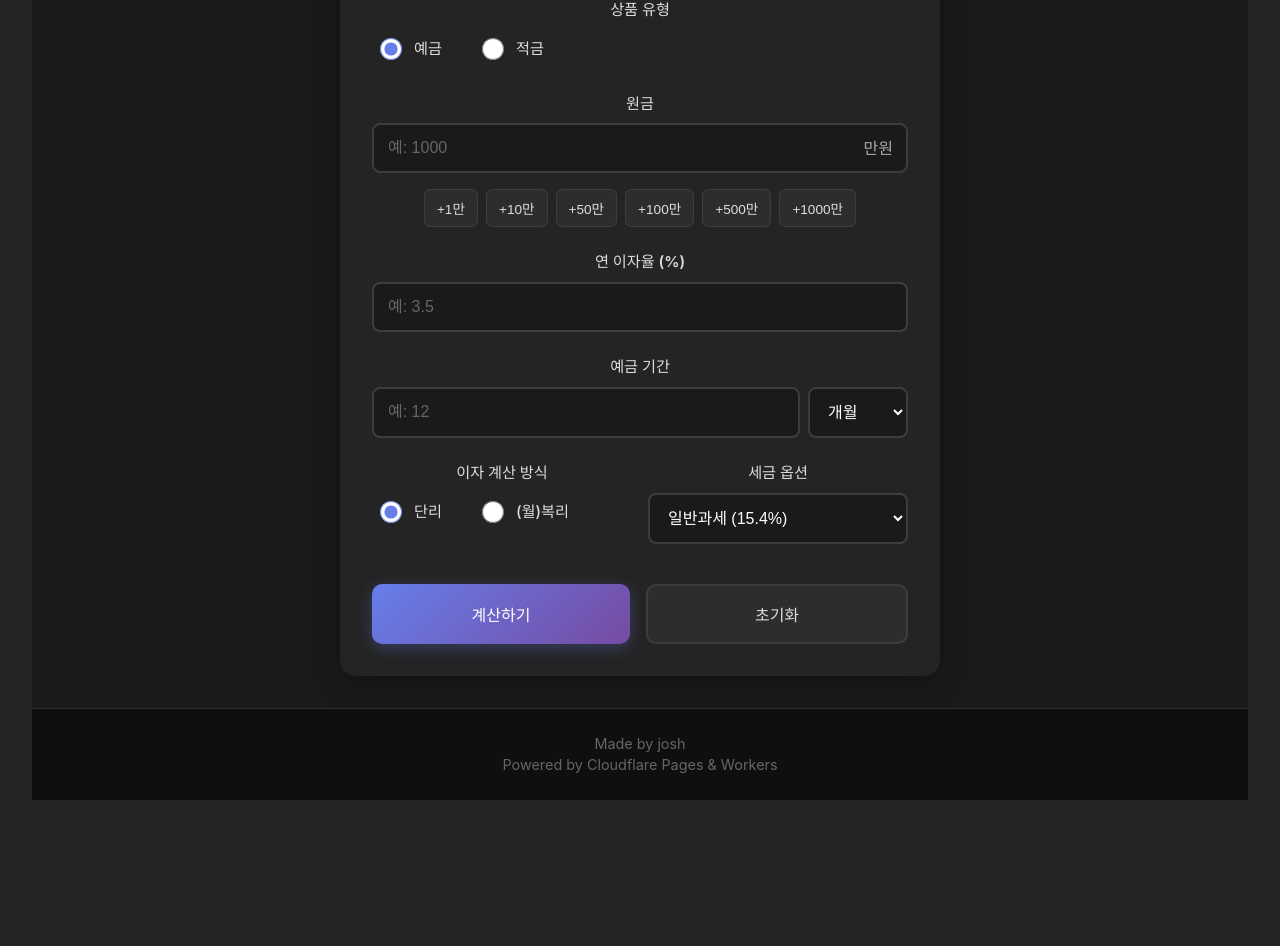
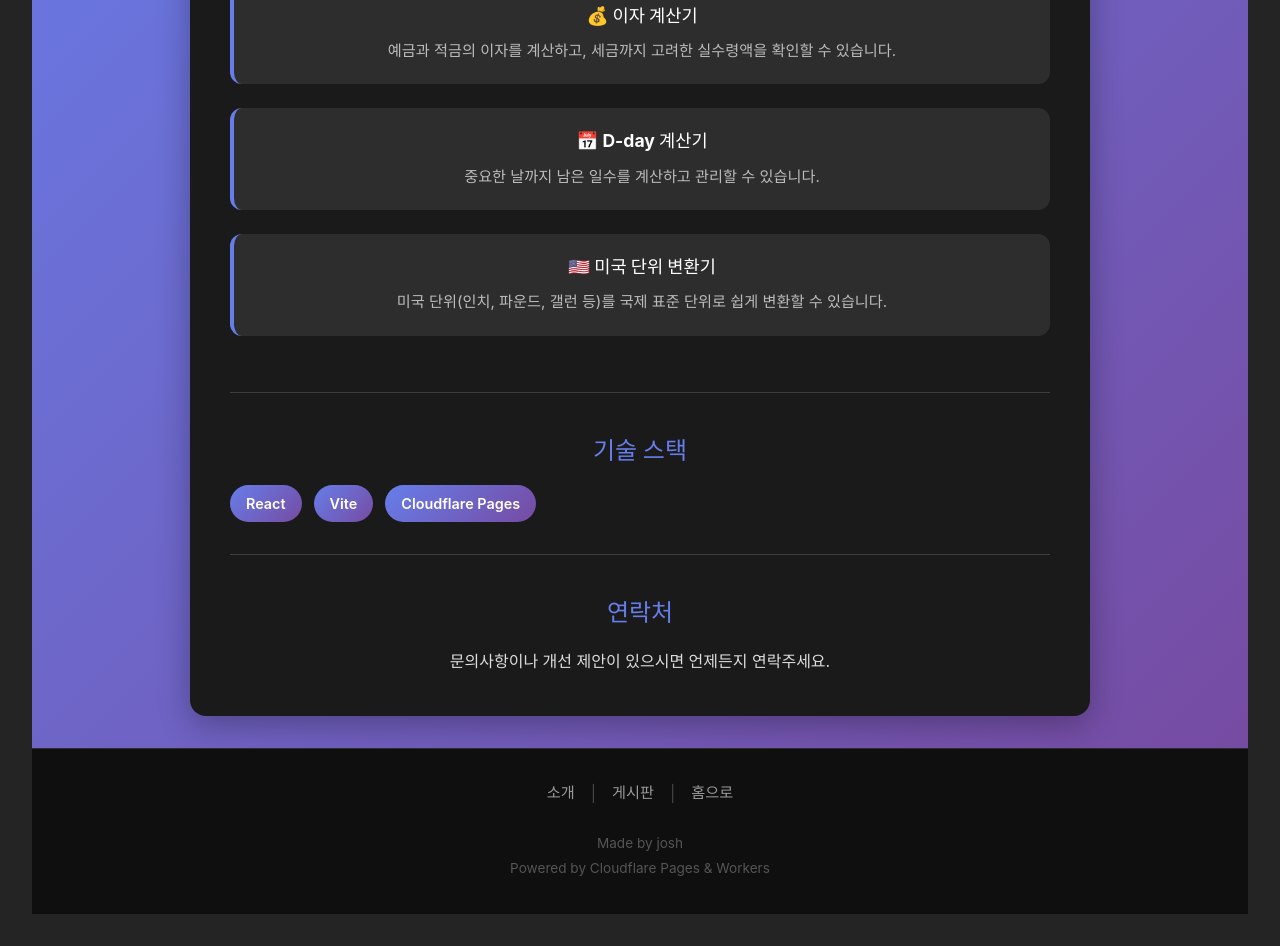
Before and after one commit to sr-josh/malgn-vibe, a React (Vite) app in the folder frontend/: page /about in a window 1280 px wide. Shown: the part 436-1382 px from the top of the page. Before the commit the page ends 1268 px from the top, so only its background shows below. Built offline with nearby package versions, Linux system fonts and the light colour scheme.

Commit message:
소개 페이지 추가 및 검색 메타태그 추가

```diff
--- a/frontend/index.html
+++ b/frontend/index.html
@@ -4,6 +4,8 @@
     <meta charset="UTF-8" />
     <link rel="icon" type="image/svg+xml" href="/vite.svg" />
     <meta name="viewport" content="width=device-width, initial-scale=1.0" />
+    <meta name="naver-site-verification" content="6ecb7fca382163949ff38d5372f40cdd8fbb14a4" />
+    <meta name="google-site-verification" content="ow_8yljPQbeSD9KOVNKhe--S4mG0K8Iz0ceyyH-HlHI" />
     <title>Welcome to the Gyemini era</title>
   </head>
   <body>
--- a/frontend/package.json
+++ b/frontend/package.json
@@ -9,7 +9,8 @@
   },
   "dependencies": {
     "react": "^18.2.0",
-    "react-dom": "^18.2.0"
+    "react-dom": "^18.2.0",
+    "react-router-dom": "^7.9.5"
   },
   "devDependencies": {
     "@types/react": "^18.2.0",
--- a/frontend/src/App.css
+++ b/frontend/src/App.css
@@ -15,10 +15,20 @@
   box-shadow: 0 2px 10px rgba(0, 0, 0, 0.1);
 }
 
+.header-title {
+  text-decoration: none;
+  color: inherit;
+}
+
+.header-title:hover h1 {
+  opacity: 0.9;
+}
+
 .app-header h1 {
   margin: 0;
   font-size: 2.5rem;
   font-weight: 700;
+  transition: opacity 0.3s;
 }
 
 .app-header p {
@@ -83,16 +93,52 @@
 
 /* Footer */
 .app-footer {
-  padding: 1.5rem;
-  text-align: center;
+  padding: 2rem 1.5rem;
   background: #0f0f0f;
   color: #666;
   border-top: 1px solid #2d2d2d;
 }
 
-.app-footer p {
-  margin: 0;
-  font-size: 0.9rem;
+.footer-content {
+  max-width: 1200px;
+  margin: 0 auto;
+  display: flex;
+  flex-direction: column;
+  align-items: center;
+  gap: 1rem;
+}
+
+.footer-links {
+  display: flex;
+  align-items: center;
+  gap: 1rem;
+  margin-bottom: 0.5rem;
+}
+
+.footer-link {
+  color: #999;
+  text-decoration: none;
+  font-size: 0.95rem;
+  font-weight: 500;
+  transition: color 0.3s;
+}
+
+.footer-link:hover {
+  color: #667eea;
+}
+
+.footer-divider {
+  color: #444;
+}
+
+.footer-info {
+  text-align: center;
+}
+
+.footer-info p {
+  margin: 0.25rem 0;
+  font-size: 0.85rem;
+  color: #555;
 }
 
 /* Animations */
@@ -130,6 +176,11 @@
   .calculator-content {
     padding: 1rem;
   }
+
+  .footer-links {
+    flex-wrap: wrap;
+    justify-content: center;
+  }
 }
 
 @media (max-width: 480px) {
@@ -144,4 +195,8 @@
   .tab-icon {
     font-size: 1.5rem;
   }
+
+  .footer-link {
+    font-size: 0.9rem;
+  }
 }
--- a/frontend/src/App.jsx
+++ b/frontend/src/App.jsx
@@ -1,10 +1,13 @@
 import { useState } from 'react'
+import { BrowserRouter as Router, Routes, Route, Link, useLocation } from 'react-router-dom'
 import './App.css'
 import InterestCalculator from './components/InterestCalculator'
 import DdayCalculator from './components/DdayCalculator'
 import UnitConverter from './components/UnitConverter'
+import About from './pages/About'
+import Board from './pages/Board'
 
-function App() {
+function MainPage() {
   const [activeTab, setActiveTab] = useState('interest')
 
   const calculators = [
@@ -27,9 +30,11 @@ function App() {
   }
 
   return (
-    <div className="app-container">
+    <>
       <header className="app-header">
+        <Link to="/" className="header-title">
           <h1>GPT보다 똑똑한 계산기, 계미나이</h1>
+        </Link>
       </header>
 
       <nav className="calculator-tabs">
@@ -48,12 +53,49 @@ function App() {
       <main className="calculator-content">
         {renderCalculator()}
       </main>
+    </>
+  )
+}
 
+function Footer() {
+  const location = useLocation()
+  const isMainPage = location.pathname === '/'
+
+  return (
     <footer className="app-footer">
+      <div className="footer-content">
+        <div className="footer-links">
+          <Link to="/about" className="footer-link">소개</Link>
+          <span className="footer-divider">|</span>
+          <Link to="/board" className="footer-link">게시판</Link>
+          {!isMainPage && (
+            <>
+              <span className="footer-divider">|</span>
+              <Link to="/" className="footer-link">홈으로</Link>
+            </>
+          )}
+        </div>
+        <div className="footer-info">
           <p>Made by josh</p>
           <p>Powered by Cloudflare Pages & Workers</p>
+        </div>
+      </div>
     </footer>
+  )
+}
+
+function App() {
+  return (
+    <Router>
+      <div className="app-container">
+        <Routes>
+          <Route path="/" element={<MainPage />} />
+          <Route path="/about" element={<About />} />
+          <Route path="/board" element={<Board />} />
+        </Routes>
+        <Footer />
       </div>
+    </Router>
   )
 }
 
--- /dev/null
+++ b/frontend/src/pages/About.jsx
@@ -0,0 +1,53 @@
+import './Page.css'
+
+function About() {
+  return (
+    <div className="page-container">
+      <div className="page-content">
+        <h1>📱 계미나이</h1>
+
+        <section className="about-section">
+          <h2>프로젝트 소개</h2>
+          <p>
+            계미나이는 일상에서 자주 사용하는 다양한 계산기를 모아놓은 웹 애플리케이션입니다.
+            간단하고 직관적인 인터페이스로 누구나 쉽게 사용할 수 있습니다.
+          </p>
+        </section>
+
+        <section className="about-section">
+          <h2>제공하는 기능</h2>
+          <ul className="feature-list">
+            <li>
+              <strong>💰 이자 계산기</strong>
+              <p>예금과 적금의 이자를 계산하고, 세금까지 고려한 실수령액을 확인할 수 있습니다.</p>
+            </li>
+            <li>
+              <strong>📅 D-day 계산기</strong>
+              <p>중요한 날까지 남은 일수를 계산하고 관리할 수 있습니다.</p>
+            </li>
+            <li>
+              <strong>🇺🇸 미국 단위 변환기</strong>
+              <p>미국 단위(인치, 파운드, 갤런 등)를 국제 표준 단위로 쉽게 변환할 수 있습니다.</p>
+            </li>
+          </ul>
+        </section>
+
+        <section className="about-section">
+          <h2>기술 스택</h2>
+          <div className="tech-stack">
+            <span className="tech-badge">React</span>
+            <span className="tech-badge">Vite</span>
+            <span className="tech-badge">Cloudflare Pages</span>
+          </div>
+        </section>
+
+        <section className="about-section">
+          <h2>연락처</h2>
+          <p>문의사항이나 개선 제안이 있으시면 언제든지 연락주세요.</p>
+        </section>
+      </div>
+    </div>
+  )
+}
+
+export default About
--- /dev/null
+++ b/frontend/src/pages/Board.jsx
@@ -0,0 +1,21 @@
+import './Page.css'
+
+function Board() {
+  return (
+    <div className="page-container">
+      <div className="page-content">
+        <h1>💬 게시판</h1>
+
+        <div className="board-empty">
+          <p className="empty-icon">📝</p>
+          <p className="empty-text">아직 게시글이 없습니다.</p>
+          <p className="empty-subtext">첫 번째 게시글을 작성해보세요!</p>
+        </div>
+
+        {/* 게시판 기능은 추후 구현 예정 */}
+      </div>
+    </div>
+  )
+}
+
+export default Board
--- /dev/null
+++ b/frontend/src/pages/Page.css
@@ -0,0 +1,130 @@
+.page-container {
+  min-height: calc(100vh - 120px);
+  padding: 2rem;
+  background: linear-gradient(135deg, #667eea 0%, #764ba2 100%);
+}
+
+.page-content {
+  max-width: 900px;
+  margin: 0 auto;
+  background: #1a1a1a;
+  border-radius: 16px;
+  padding: 2.5rem;
+  box-shadow: 0 8px 32px rgba(0, 0, 0, 0.3);
+}
+
+.page-content h1 {
+  color: white;
+  font-size: 2rem;
+  margin-bottom: 2rem;
+  text-align: center;
+}
+
+/* About Page */
+.about-section {
+  margin-bottom: 2.5rem;
+  padding-bottom: 2rem;
+  border-bottom: 1px solid #3d3d3d;
+}
+
+.about-section:last-child {
+  border-bottom: none;
+  margin-bottom: 0;
+  padding-bottom: 0;
+}
+
+.about-section h2 {
+  color: #667eea;
+  font-size: 1.5rem;
+  margin-bottom: 1rem;
+}
+
+.about-section p {
+  color: #ddd;
+  line-height: 1.8;
+  font-size: 1rem;
+}
+
+.feature-list {
+  list-style: none;
+  padding: 0;
+}
+
+.feature-list li {
+  margin-bottom: 1.5rem;
+  padding: 1.25rem;
+  background: #2d2d2d;
+  border-radius: 12px;
+  border-left: 4px solid #667eea;
+}
+
+.feature-list strong {
+  color: white;
+  font-size: 1.1rem;
+  display: block;
+  margin-bottom: 0.5rem;
+}
+
+.feature-list p {
+  margin: 0;
+  color: #bbb;
+  font-size: 0.95rem;
+}
+
+.tech-stack {
+  display: flex;
+  flex-wrap: wrap;
+  gap: 0.75rem;
+}
+
+.tech-badge {
+  display: inline-block;
+  padding: 0.5rem 1rem;
+  background: linear-gradient(135deg, #667eea 0%, #764ba2 100%);
+  color: white;
+  border-radius: 20px;
+  font-size: 0.9rem;
+  font-weight: 600;
+}
+
+/* Board Page */
+.board-empty {
+  text-align: center;
+  padding: 4rem 2rem;
+}
+
+.empty-icon {
+  font-size: 4rem;
+  margin-bottom: 1rem;
+}
+
+.empty-text {
+  color: white;
+  font-size: 1.3rem;
+  font-weight: 600;
+  margin-bottom: 0.5rem;
+}
+
+.empty-subtext {
+  color: #999;
+  font-size: 1rem;
+}
+
+/* Responsive */
+@media (max-width: 768px) {
+  .page-container {
+    padding: 1rem;
+  }
+
+  .page-content {
+    padding: 1.5rem;
+  }
+
+  .page-content h1 {
+    font-size: 1.5rem;
+  }
+
+  .about-section h2 {
+    font-size: 1.2rem;
+  }
+}
```
Also changed, not shown: 1 other file (tests, documents, lock files or other folders). Lines whose indentation alone changed are shown as unchanged.
